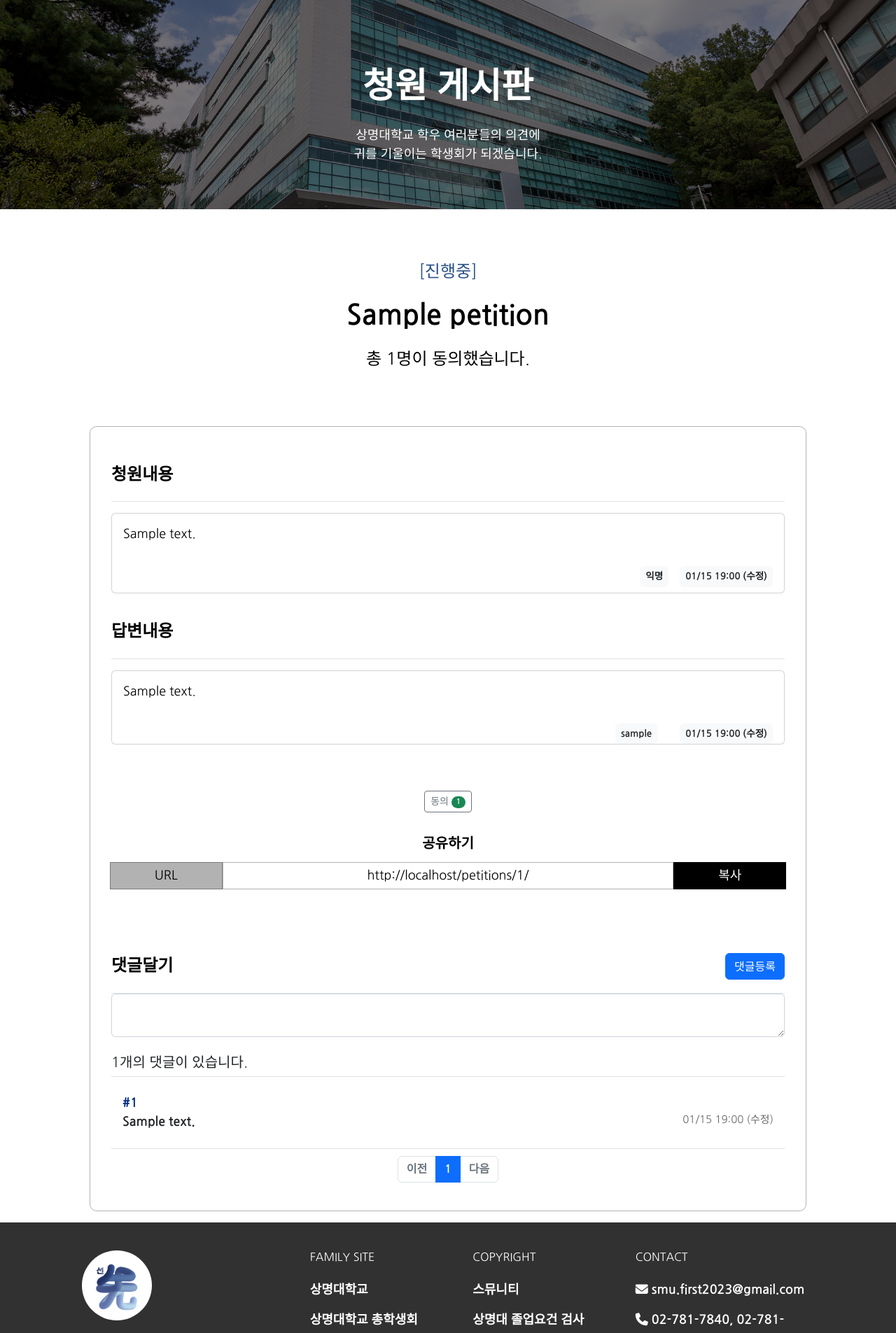
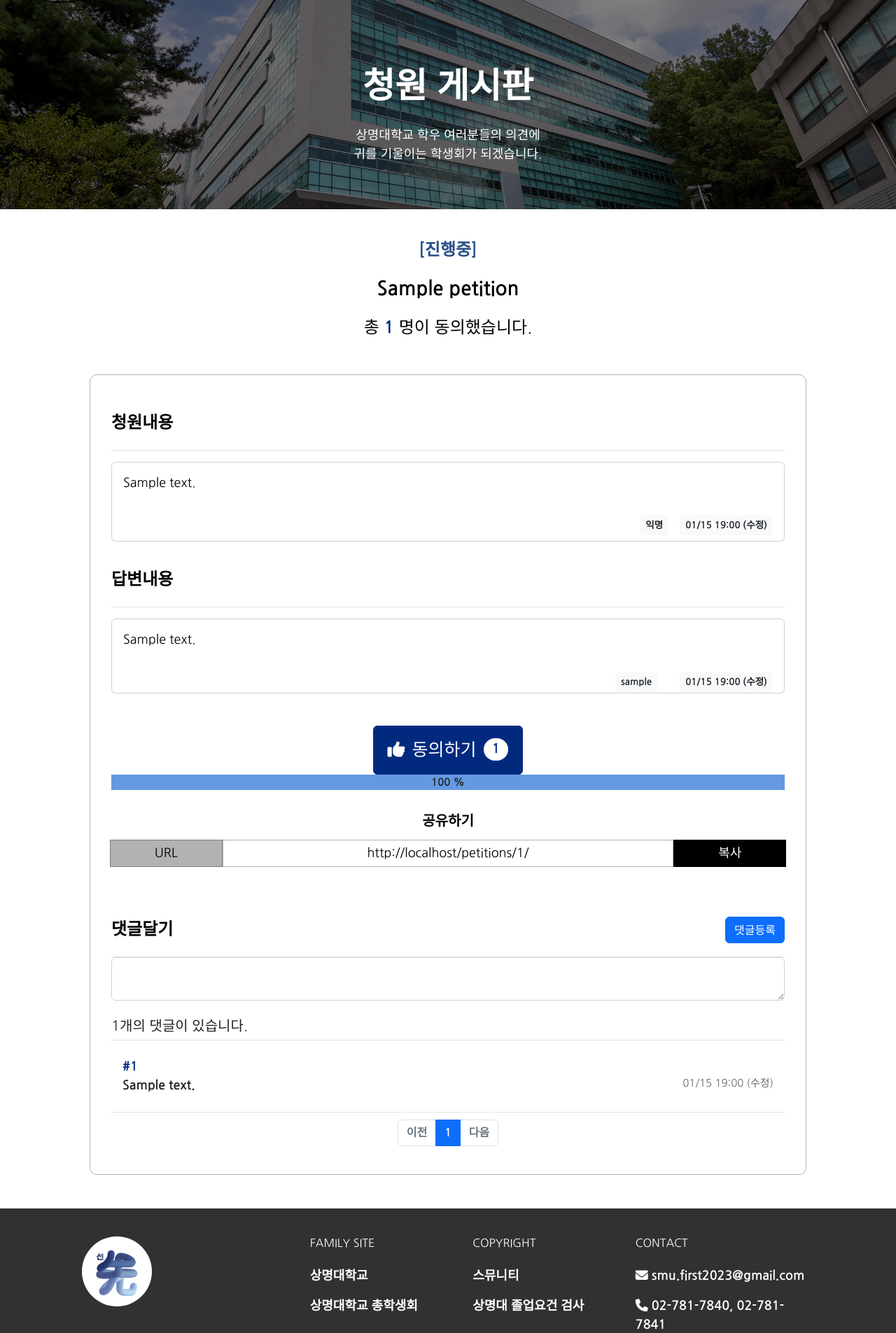
Before and after one commit to smu-nity/SMU-Petition, a Django app: page /petitions/1/ in a window 1280 px wide. Shown: the part 85-1990 px from the top of the page at 70% size. Run offline with Django 4.2, Linux system fonts and the light colour scheme; tables that the repository leaves empty hold one stand-in row (values such as "Sample post"); some libraries are stand-ins or nearby versions.

Commit message:
design: 청원 detail 페이지 수정 (#134)

```diff
--- a/petitions/views.py
+++ b/petitions/views.py
@@ -42,7 +42,7 @@ def petition_list(request):
     paginator = Paginator(pl, 10)  # 페이지당 10개씩 보여주기
     page_obj = paginator.get_page(page)
     all, complete = petition_list.count(), petition_list.filter(status=3).count()
-    return render(request, 'petitions/petition_list.html', {'petition_list': page_obj, 'all': all, 'complete': complete, 'page': '청원 게시판'})
+    return render(request, 'petitions/petition_list.html', {'petition_list': page_obj, 'all': all, 'complete': complete, 'page': '모든 청원'})
 
 
 def petition_detail(request, petition_id):
--- a/static/css/post_detail.css
+++ b/static/css/post_detail.css
@@ -11,11 +11,12 @@
     justify-content: center;
     align-items: center;
     color: black;
-    padding: 50px 0px;
+    padding: 20px 0px;
 }
 
 .post_detail__title-title {
     font-weight: 600;
+    width: 70%;
 }
 
 .post_detail__body-title {
@@ -32,7 +33,7 @@
 }
 
 .post_detail__body-button {
-    padding: 50px 0px;
+    padding: 30px 0px;
     display: flex;
     flex-direction: column;
     justify-content: center;
--- a/static/css/post_list.css
+++ b/static/css/post_list.css
@@ -122,10 +122,12 @@
 
 .table-body__proceeding {
     color: rgb(42, 80, 135);
+    font-weight: bold;
 }
 
 .table-body__complete {
     color: rgb(191, 72, 84);
+    font-weight: bold;
 }
 
 .text-start {
--- a/templates/petitions/petition_detail.html
+++ b/templates/petitions/petition_detail.html
@@ -30,12 +30,12 @@
                 {% else %}
                     <h4 class="py-2 post_detail__title-status table-body__proceeding">[{{ petition.get_status_display }}]</h4>
                 {% endif %}
-                <h1 class="py-2 post_detail__title-title">{{ petition.subject }}</h1>
-                <h4 class="py-2 post_detail__title-agree">총 {{petition.voter.count}}명이 동의했습니다.</h4>
+                <h3 class="py-2 post_detail__title-title" style="text-align: center;">{{ petition.subject }}</h3>
+                <h4 class="py-2 post_detail__title-agree">총 <b style="color: rgb(1, 42, 127);">{{petition.voter.count}}</b> 명이 동의했습니다.</h4>
             </div>
         </div>
 
-    <div class="post_detail__body_container container my-3">
+    <div class="post_detail__body_container container my-3" style="margin-bottom: 3rem !important;">
         <div class="post_detail__body-title border-bottom">
             <h4 class="post_detail__title-title my-3 py-2">청원내용</h4>
             <div class="post_detail__body-title--button">
@@ -108,11 +108,13 @@
 
         <div class="post_detail__body-button my-3">
             <a href="javascript:void(0)" data-uri="{% url 'petitions:petition_vote' petition.id  %}"
-                class="recommend btn btn-sm btn-outline-secondary">동의
-                <span class="badge rounded-pill bg-success">{{petition.voter.count}}</span>
+                class="btn btn-primary navbarMain-button">
+                    <i class="fas fa-thumbs-up enroll-btn__icon"></i>
+                    <span>동의하기</span>
+                    <span class="badge rounded-pill bg-success" style="margin-left: 10px; background-color: #fff !important; color: rgb(1, 42, 127);">{{petition.voter.count}}</span>
             </a>
-
-            <h5 class="post_detail__body-share--title" style="margin-top: 2rem;">공유하기</h5>
+        <div class="progress-bar main_progress-bar-stats" role="progressbar" aria-valuenow="25" aria-valuemin="0" aria-valuemax="100" style="width: {{ petition.get_percentage }}%;">{{ petition.get_percentage }} %</div>
+        <h5 class="post_detail__body-share--title" style="margin-top: 2rem;">공유하기</h5>
             <div class="container post_detail__body-share--url">
                 <div class="row">
                     <div class="col-sm-2 post_detail__body-share--button post_detail__body-share--button--url">URL
```
